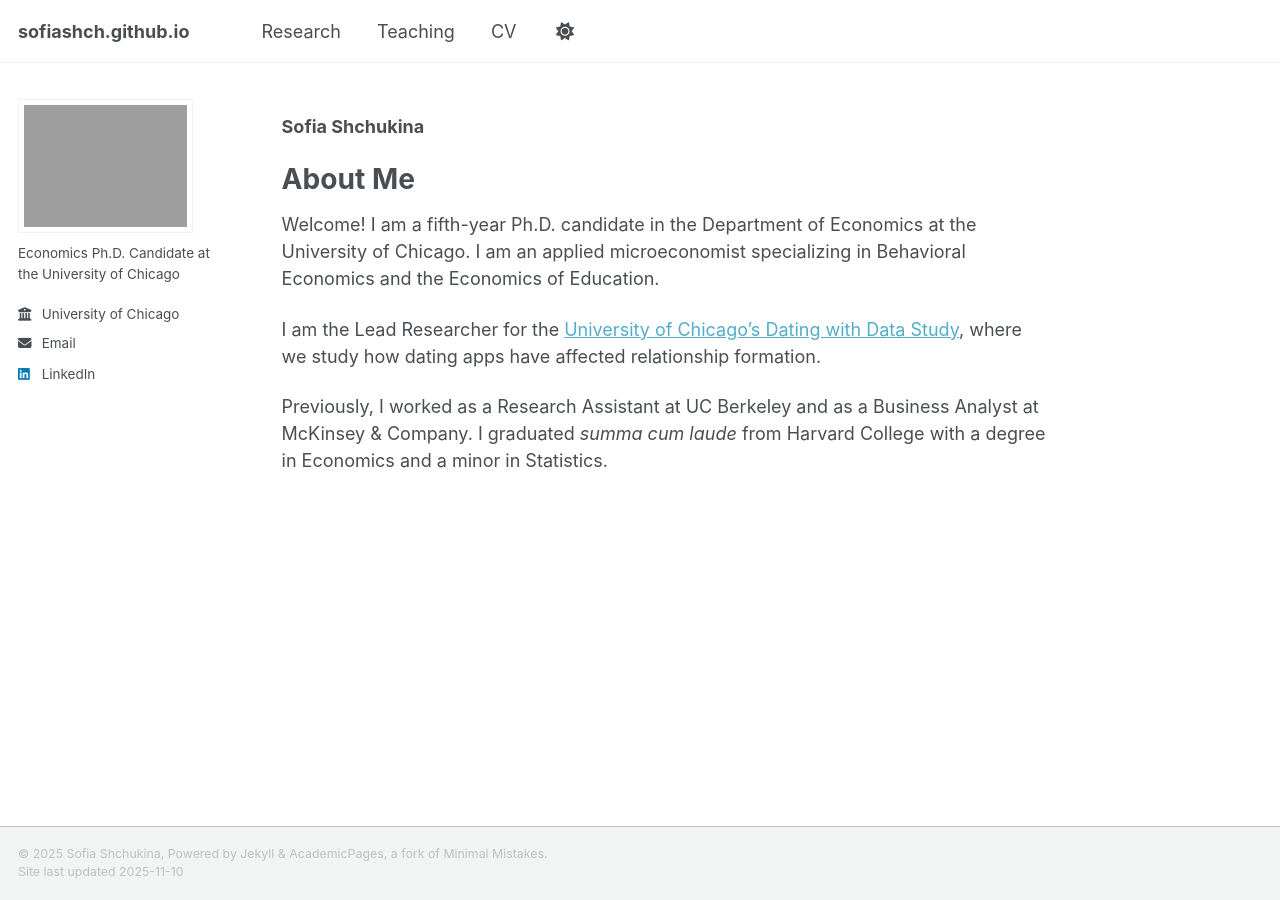
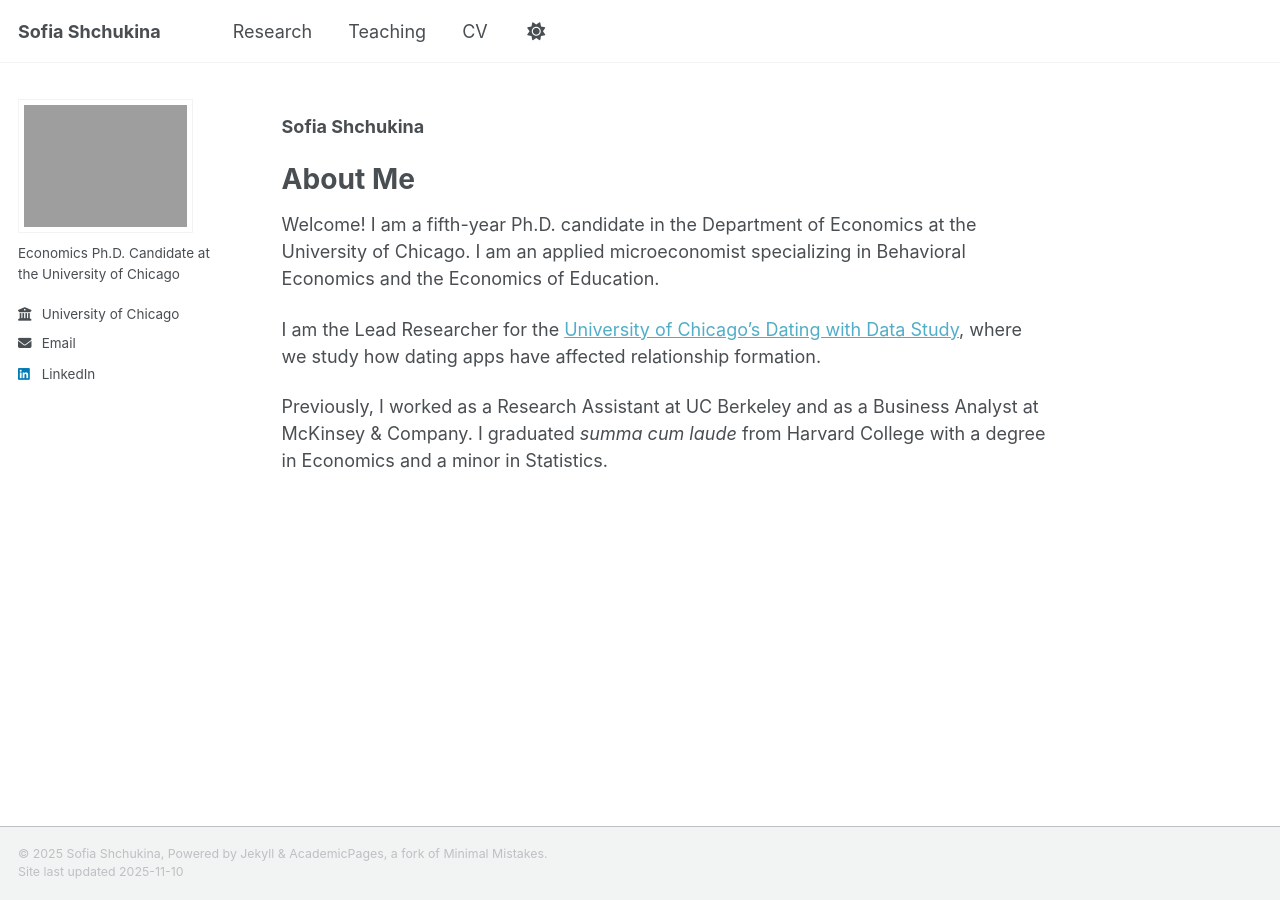
Before and after one commit to sofiashch/sofiashch.github.io, a Jekyll site: the page built from _pages/about.md, in a window 1280 px wide. Built offline with Jekyll 4.4.1, drawn with Linux system fonts in a browser that asks for light colours; a script that is not in the unit is left out.

Commit message:
Update _config.yml

```diff
--- a/_config.yml
+++ b/_config.yml
@@ -9,7 +9,7 @@
 # Basic Site Settings
 locale                   : "en-US"
 site_theme               : "default" # Currently available options are "default", "air"
-title                    : #"Sofia Shchukina"
+title                    : "Sofia Shchukina"
 title_separator          : "-"
 name                     : &name "Sofia Shchukina"
 description              : &description "Your Name's academic portfolio"   # Update this with a general description of your site, this is the default if not overridden by a page
```
